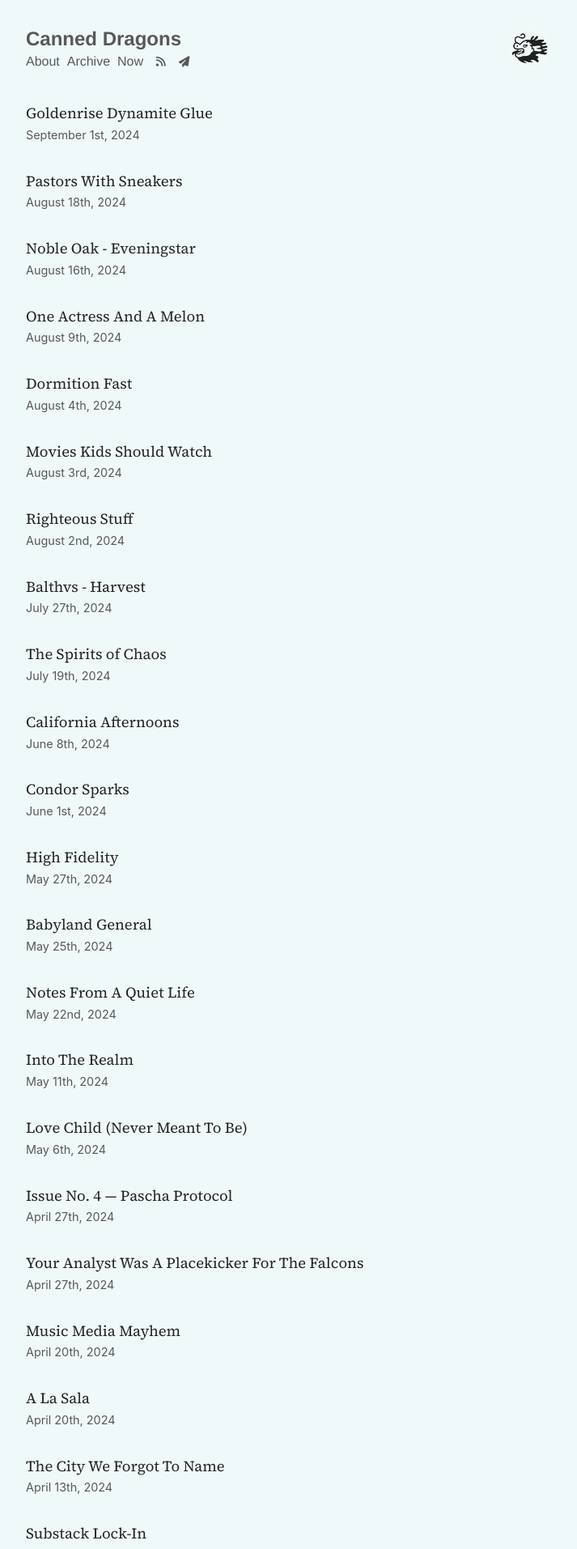
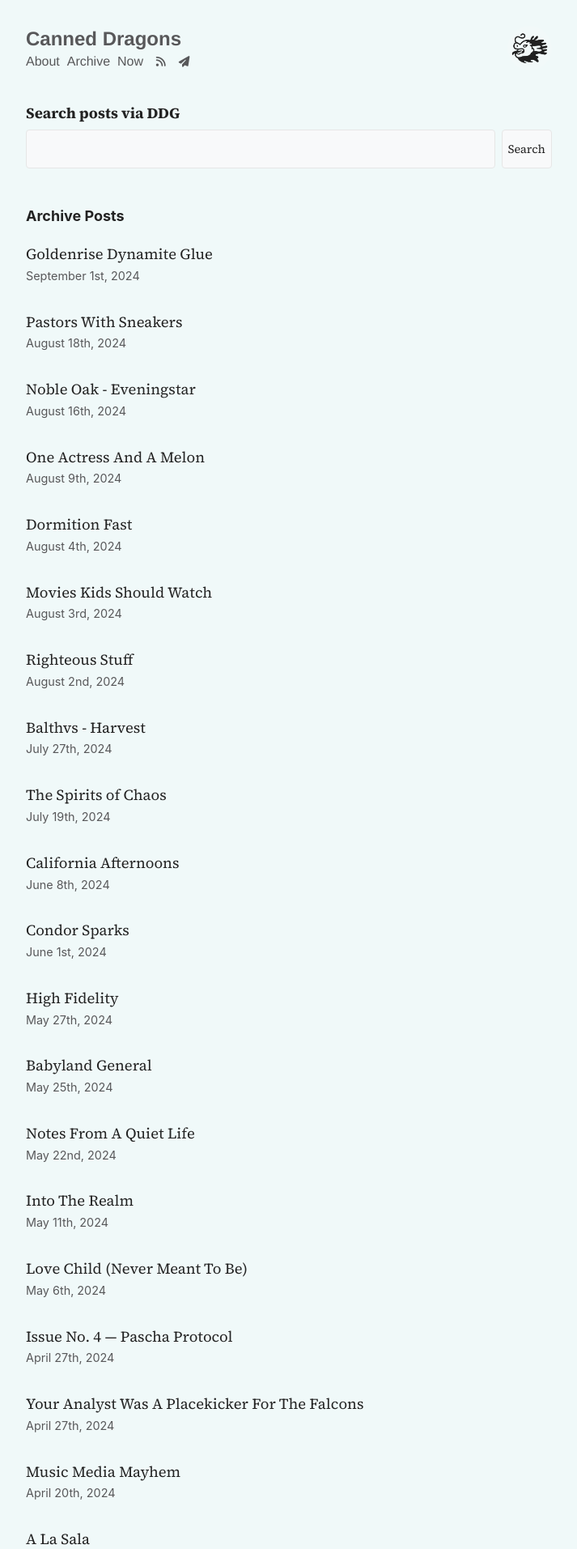
Before and after one commit to frostedechoes/canneddragons, a Jekyll site: the page built from _pages/blog.md, in a window 1280 px wide. Shown: the top 1913 px of the page at 81% size, without its empty margins (283-996 px from the left). Built offline with Jekyll 4.4.1, drawn with Linux system fonts in a browser that asks for light colours; nearby versions of some CDN libraries.

Commit message:
added search to archive

```diff
--- a/_pages/blog.md
+++ b/_pages/blog.md
@@ -10,9 +10,11 @@ custom-nav:
     - '<a href="/blog/random" title="Random post">Random</a>'
 ---
 
-<div id="search-bar" style="display: none;">
+<div id="search-bar">
 {%- include search.html -%}
 </div>
+
+<h2>Archive Posts</h2>
 
 {% for post in site.posts %}
 {%- unless post.categories contains "rss-club" or
--- a/css/main.scss
+++ b/css/main.scss
@@ -461,9 +461,6 @@ border-radius: 0 !important;
 box-shadow: none !important;
 margin: -10px -10px 0 !important;
 }
-.copy-buttons {
-  margin-top: calc(.5 * var(--line-height));
-}
 
 .sitemap a {
   text-decoration: none;
```
